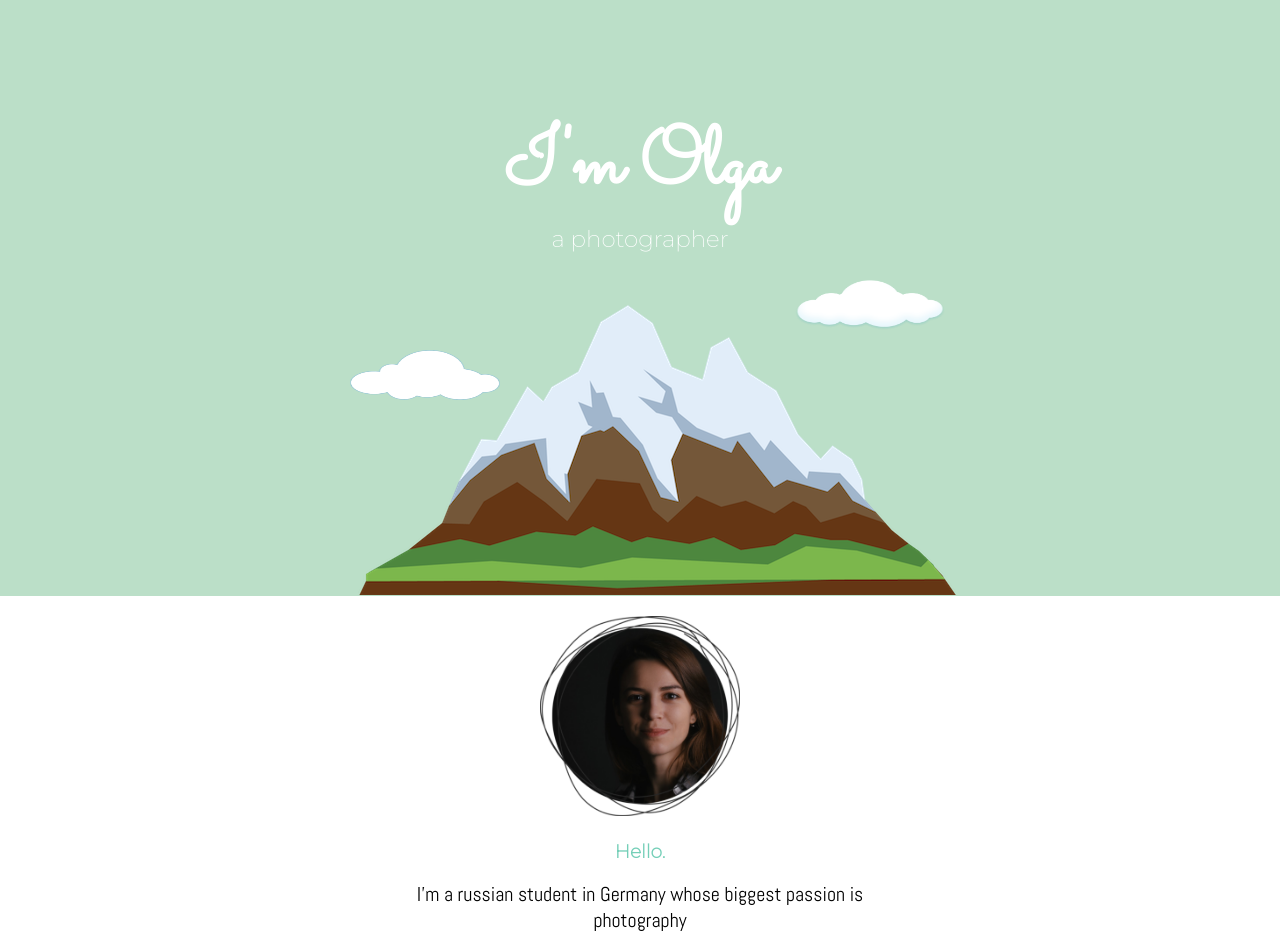
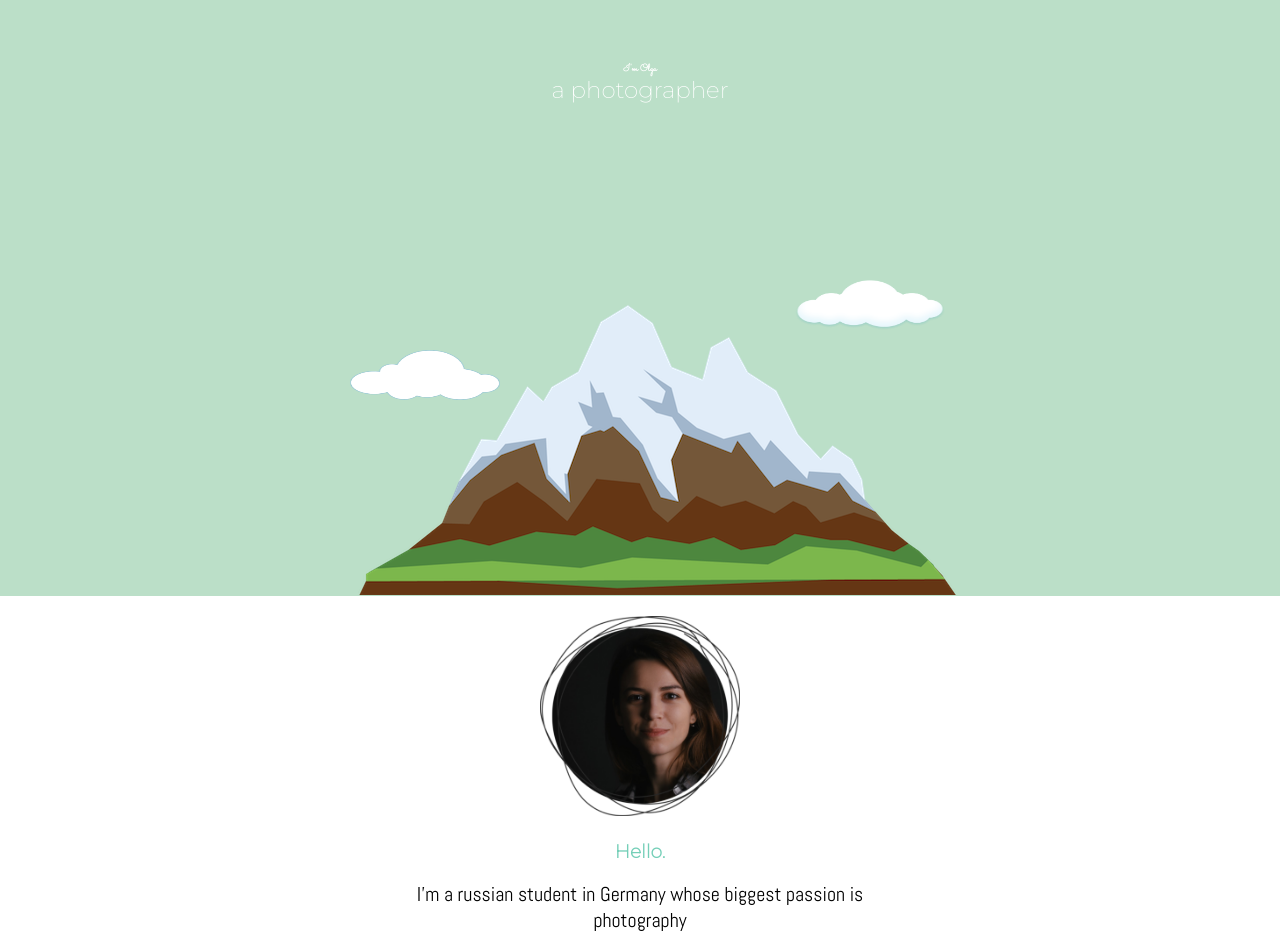
Before and after one commit to olmatthew/CV, a plain HTML site: page index.html in a window 1280 px wide. Shown: the top 936 px of the page. Drawn offline with Linux system fonts and the light colour scheme.

Commit message:
Update styles.css

```diff
--- a/styles.css
+++ b/styles.css
@@ -11,7 +11,7 @@ div{
 }
 
 h1 {
-  font-size: 80px;
+  font-size: 10px;
   font-family: 'Sacramento', cursive;
   margin-bottom: 0;
   color: white;
```
